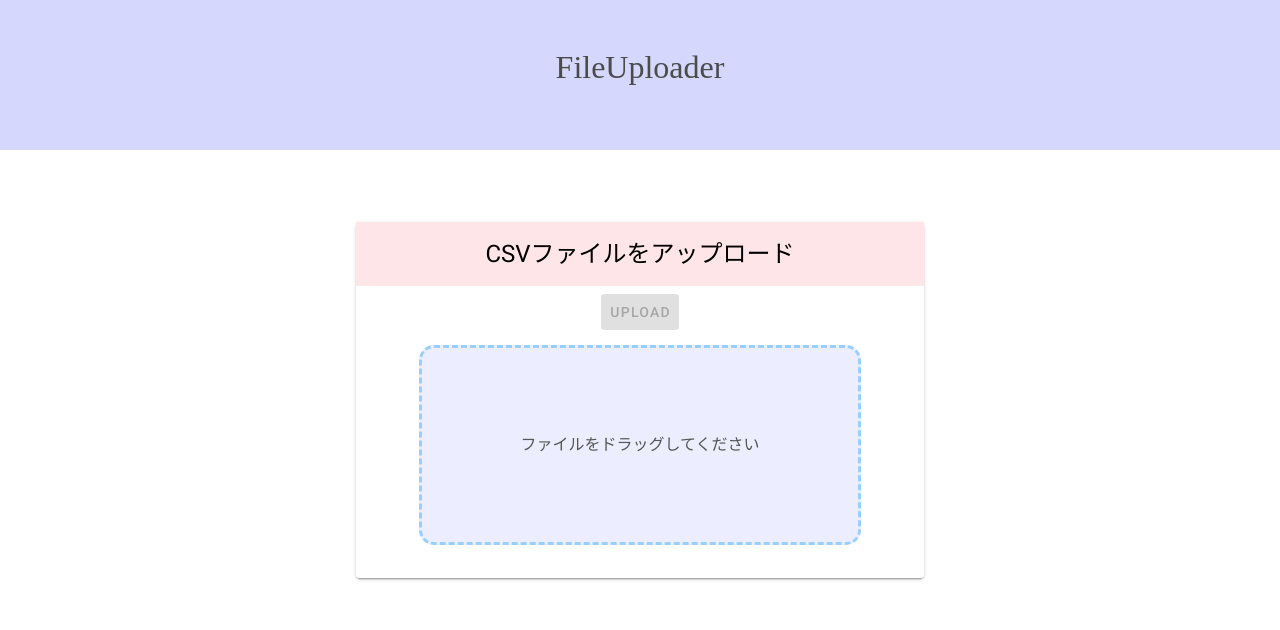
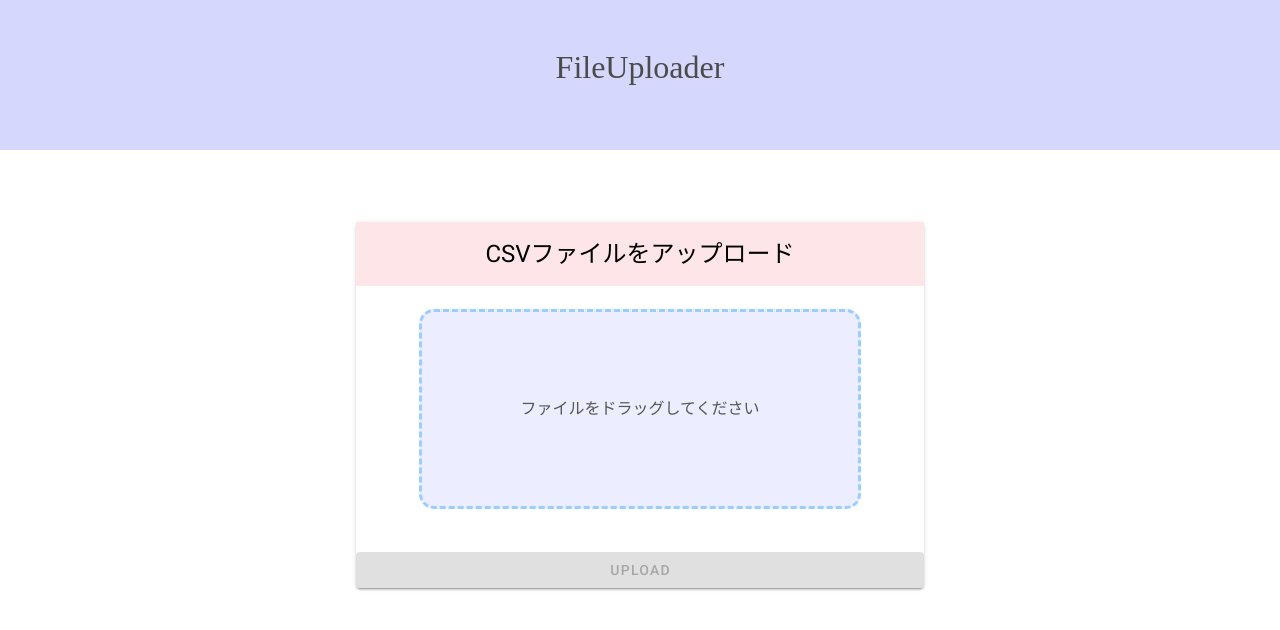
Before and after one commit to Haussmann000/front-poc, a Nuxt app: page / in a window 1280 px wide. Shown: the top 630 px of the page. Built offline with nearby package versions, Linux system fonts and the light colour scheme.

Commit message:
見た目の調整

```diff
--- a/components/FileUpload.vue
+++ b/components/FileUpload.vue
@@ -1,17 +1,10 @@
 <template>
-  <div>
+  <div class="fileUploadWrapper">
     <v-card-title class="headline">
       {{ ext.toUpperCase() }}ファイルをアップロード
     </v-card-title>
     <v-card-actions class="btn-wrapper">
-      <v-btn
-        :disabled="!files.length"
-        color="primary"
-      >
-        <div>
-          <p>Upload</p>
-        </div>
-      </v-btn>
+
       <div
         class="drop-area"
         @dragenter="drag = true"
@@ -31,6 +24,14 @@
         {{ alertMessage }}
       </p>
     </div>
+    <v-btn
+        :disabled="!files.length"
+        color="primary"
+      >
+        <div>
+          <p>Upload</p>
+        </div>
+      </v-btn>
   </div>
 </template>
 <script>
@@ -81,6 +82,12 @@ export default {
     margin: 0;
     padding: 0;
     font-family:'Segoe UI', Tahoma, Geneva, Verdana, sans-serif
+  }
+  .fileUploadWrapper {
+    display: flex;
+    flex-direction: column;
+    justify-content: center;
+
   }
   .headline {
     font-size: 3rem;
@@ -135,6 +142,7 @@ export default {
   }
   .alertText {
     color: green;
+    padding-top: 10px;
     padding-bottom: 10px;
   }
 
```
